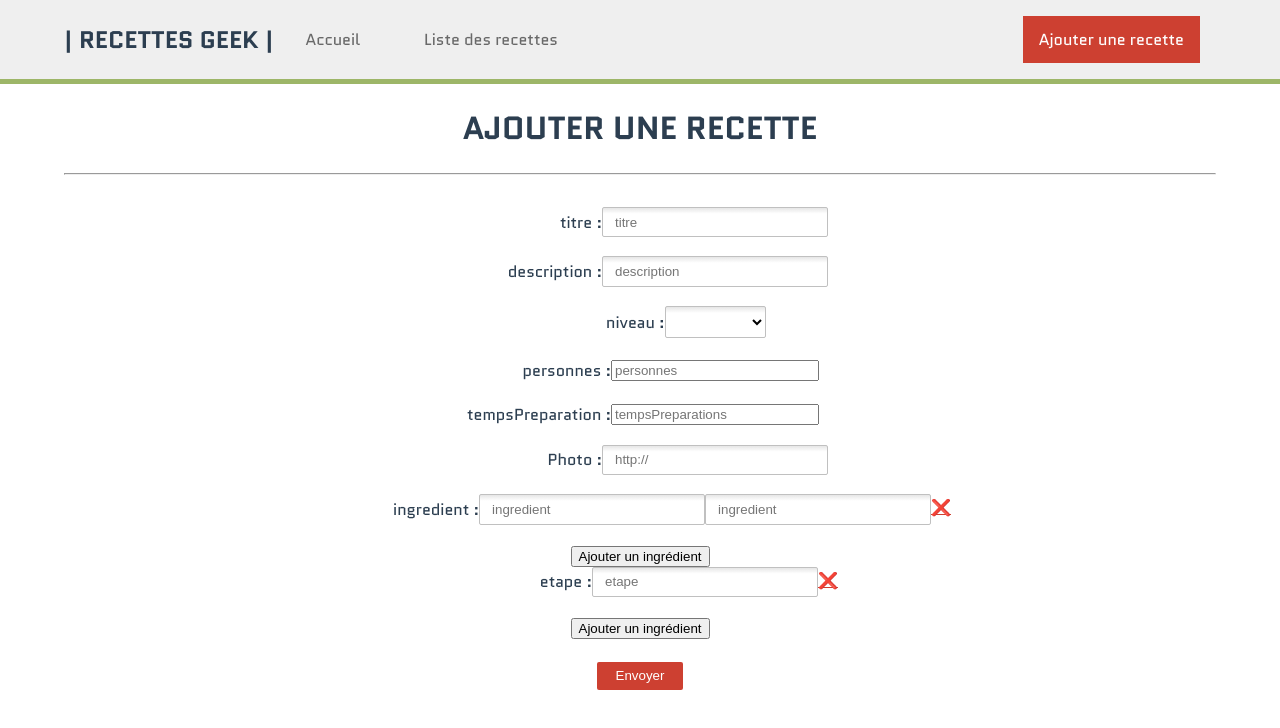
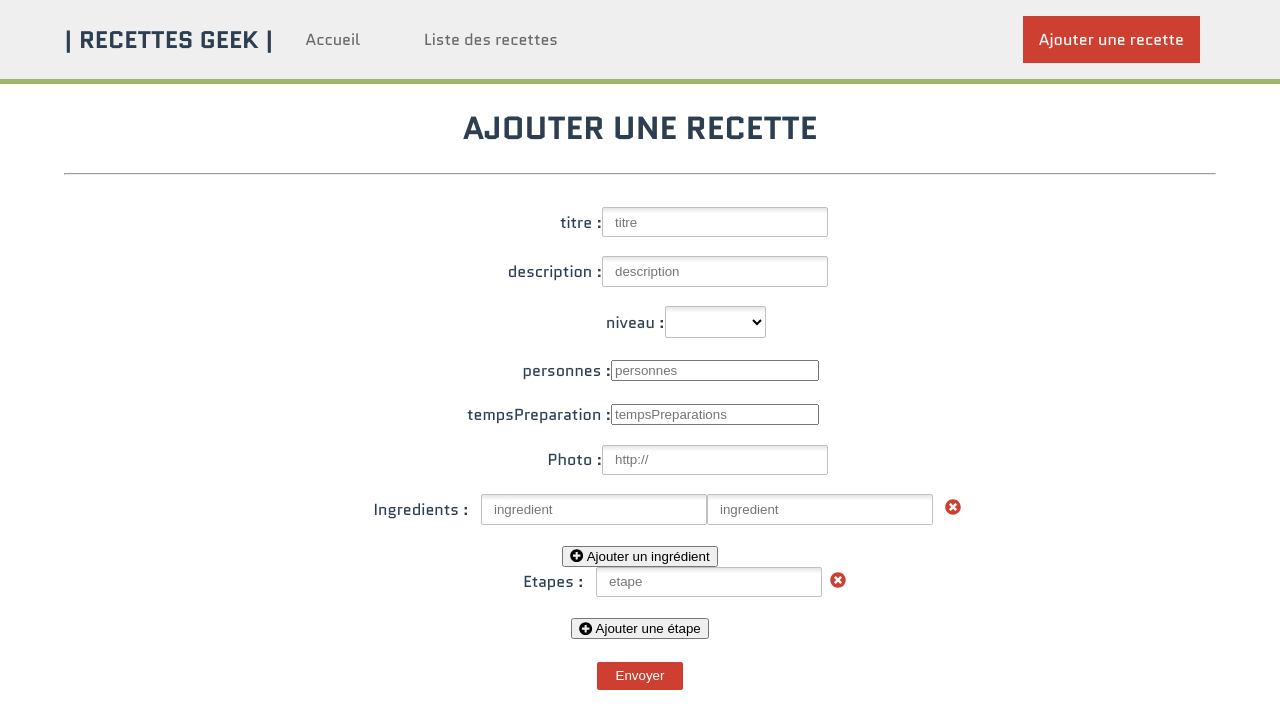
Before and after one commit to T-M-N/em-cantina-client, a Vue app: page /#/add in a window 1280 px wide. Shown: the top 728 px of the page. Built offline with nearby package versions, Linux system fonts and the light colour scheme; what vue-toasted would draw is missing.

Commit message:
Installation de fontawesome npm

```diff
--- a/package.json
+++ b/package.json
@@ -6,9 +6,12 @@
     "serve": "vue-cli-service serve",
     "build": "vue-cli-service build",
     "lint": "vue-cli-service lint",
-    "client" : "npm run serve"
+    "client": "npm run serve"
   },
   "dependencies": {
+    "@fortawesome/fontawesome-svg-core": "^1.2.22",
+    "@fortawesome/free-solid-svg-icons": "^5.10.2",
+    "@fortawesome/vue-fontawesome": "^0.1.7",
     "axios": "^0.19.0",
     "core-js": "^2.6.5",
     "vue": "^2.6.10",
--- a/src/components/Form.vue
+++ b/src/components/Form.vue
@@ -88,22 +88,21 @@
       :recipe="ingredient"
       :key="ingredient.id"
     >
-      <label for="ingredient">ingredient :</label>
+      <label for="ingredient">Ingredients : </label> &nbsp;
       <input type="text" v-model="ingredient[0]" id="ingredient" placeholder="ingredient" />
       <input type="text" v-model="ingredient[1]" id="ingredient" placeholder="ingredient" />
-      <a href="#" title="Supprimer cette tâche" @click.prevent="supprimerIngredient(index)">❌</a>
+      &nbsp; <a href="#" title="Supprimer cette tâche" @click.prevent="supprimerIngredient(index)"><font-awesome-icon icon="times-circle" /></a>
       <span v-if="$v.recipe.ingredient.$dirty">Le champs est requis</span>
     </div>
-
-<button class="button btn-primary" @click.prevent="ajouterIngredient">Ajouter un ingrédient</button>
+ <button @click.prevent="ajouterIngredient"><font-awesome-icon icon="plus-circle" /> Ajouter un ingrédient</button>
 
     <div class="form-group" v-for="(etape, index) in recipe.etapes" :recipe="etape" :key="index">
-      <label for="etapes">etape :</label>
+      <label for="etapes">Etapes :</label> &nbsp;
       <input type="text" v-model="recipe.etapes[index]" id="etape" placeholder="etape" />
-      <a href="#" title="Supprimer cette tâche" @click.prevent="supprimerEtape(index)">❌</a>
-      <span v-if="$v.recipe.etape.$dirty">Le champs est requis</span>
+       &nbsp;<a href="#" title="Supprimer cette tâche" @click.prevent="supprimerEtape(index)"><font-awesome-icon icon="times-circle" /></a>
+       <span v-if="$v.recipe.etape.$dirty">Le champs est requis</span>
     </div>
-<button class="button btn-primary" @click.prevent="ajouterEtape">Ajouter un ingrédient</button>
+<button @click.prevent="ajouterEtape"><font-awesome-icon icon="plus-circle" /> Ajouter une étape</button>
 
     <div class="actions">
       <button type="submit" class="btn">Envoyer</button>
--- a/src/main.js
+++ b/src/main.js
@@ -5,6 +5,16 @@ import Vuelidate from 'vuelidate'
 import VueToasted from 'vue-toasted'
 import Vuex from 'vuex'
 import router from './router.js'
+
+import { library } from '@fortawesome/fontawesome-svg-core'
+import { faPlusCircle } from '@fortawesome/free-solid-svg-icons'
+import { faTimesCircle } from '@fortawesome/free-solid-svg-icons'
+import { FontAwesomeIcon } from '@fortawesome/vue-fontawesome'
+
+library.add(faPlusCircle)
+library.add(faTimesCircle)
+
+Vue.component('font-awesome-icon', FontAwesomeIcon)
 
 Vue.use(VueRouter) // Enregistre le plugin "VueRouter" à l'application Vue.js
 Vue.use(Vuelidate) // Enregistre le plugin "Vuelidate" à l'application Vue.js
```
Also changed, not shown: 1 other file (tests, documents, lock files or other folders).
